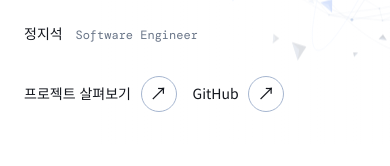
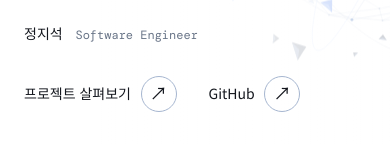
Before and after one commit to 100bee/100bee.github.io, a website: page index.html in a window 390 px wide. Shown: the part 499-665 px from the top of the page. Drawn offline with nearby package versions, Linux system fonts and the light colour scheme.

Commit message:
Separate portfolio hero actions

```diff
--- a/styles.css
+++ b/styles.css
@@ -55,7 +55,7 @@ img { display: block; max-width: 100%; height: auto; }
 .text-link:hover { color: #2563eb; }
 .text-link > span { display: inline-block; transition: transform .25s; }
 .text-link:hover > span { transform: translate(3px, -3px); }
-.hero-actions { display: flex; flex-wrap: wrap; align-items: center; gap: 1.4rem; margin-top: 2.2rem; }
+.hero-actions { display: flex; flex-wrap: wrap; align-items: center; row-gap: 1rem; column-gap: 3.25rem; margin-top: 2.2rem; }
 .hero-link { gap: .7rem; }
 .round-arrow { width: 36px; height: 36px; border: 1px solid #a6b6d0; border-radius: 50%; text-align: center; font: 1.1rem/34px var(--display); }
 .hero-link:hover .round-arrow { transform: translate(2px, 2px); }
@@ -208,7 +208,7 @@ img { display: block; max-width: 100%; height: auto; }
   .hero-intro { flex-direction: column; align-items: flex-start; gap: 1.1rem; margin-top: 2rem; }
   .hero-intro p { font-size: 1rem; }
   .hero-name { display: flex; align-items: baseline; gap: .8rem; }
-  .hero-actions { gap: 1rem; margin-top: 1.8rem; }
+  .hero-actions { row-gap: 1rem; column-gap: 2rem; margin-top: 1.8rem; }
   .hero-link { gap: .6rem; }
   .hero-bottom { padding-block: 1.3rem; }
   .hero-bottom > .mono { font-size: .75rem; max-width: 140px; }
```
